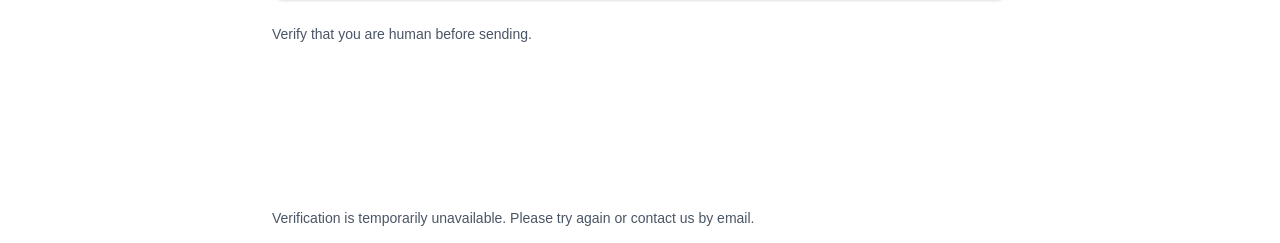
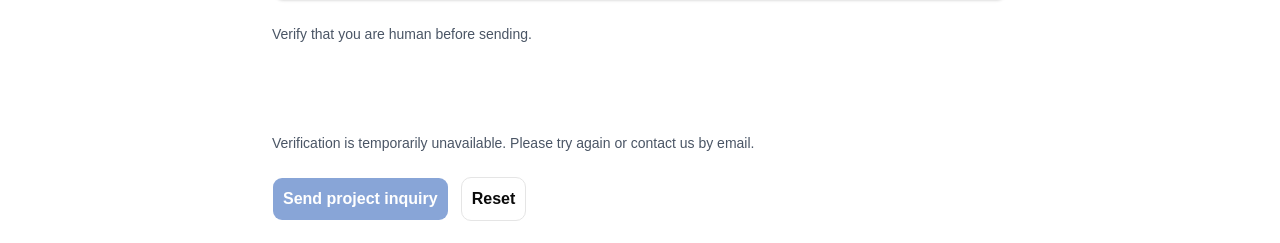
Before and after one commit to HissUS/hissus-web, a React (Vite) app in the folder frontend/: page /factory/contact in a window 1280 px wide. Shown: the part 709-952 px from the top of the page. Built offline with nearby package versions, Linux system fonts and the light colour scheme; no server answers.

Commit message:
Update TurnstileVerification min-height style

```diff
--- a/frontend/src/features/inquiry/components/TurnstileVerification.tsx
+++ b/frontend/src/features/inquiry/components/TurnstileVerification.tsx
@@ -13,7 +13,7 @@ export function TurnstileVerification({
   return (
     <div className="space-y-3" aria-label={t('verification.label')}>
       <p className="text-sm text-gray-600">{t('verification.label')}</p>
-      <div ref={container} data-inquiry-verification className="min-h-35" />
+      <div ref={container} data-inquiry-verification className="min-h-[65px]" />
       {status !== 'ready' && (
         <p
           role={status === 'loading' ? undefined : 'alert'}
```
